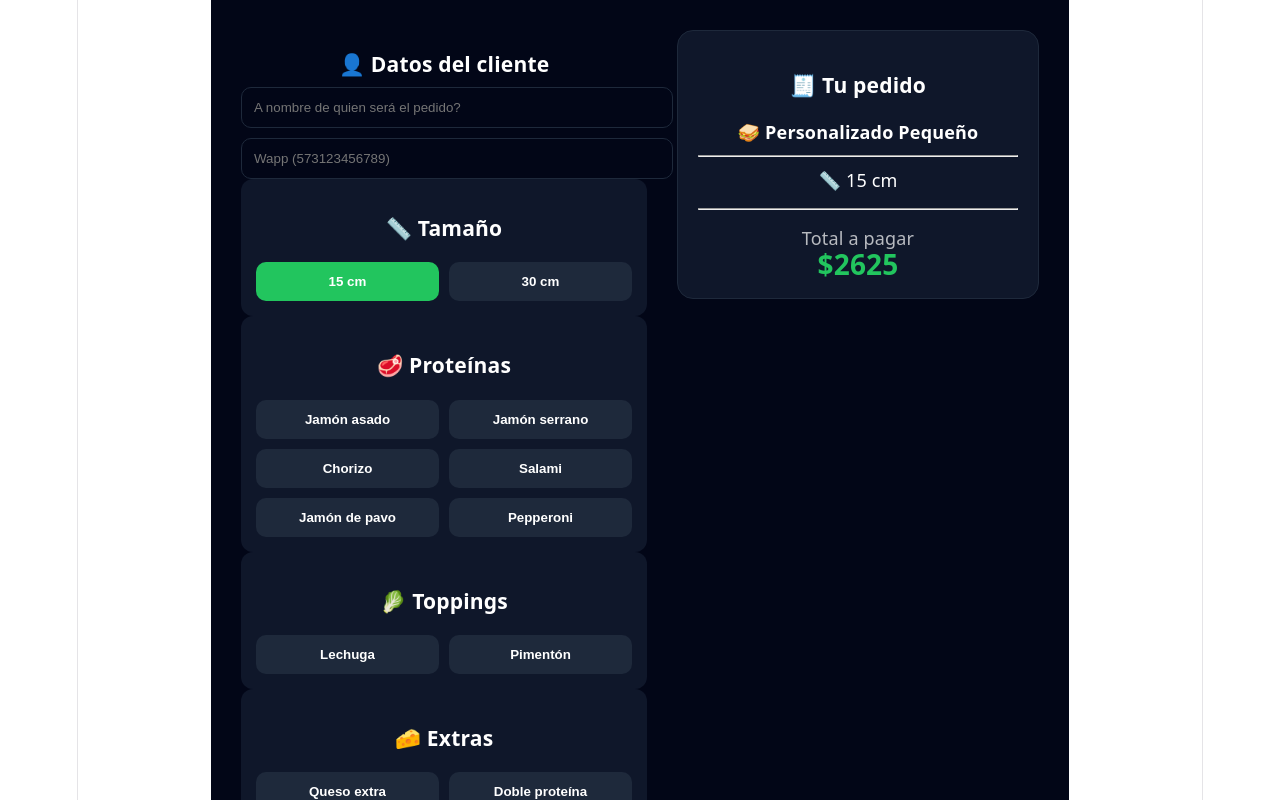
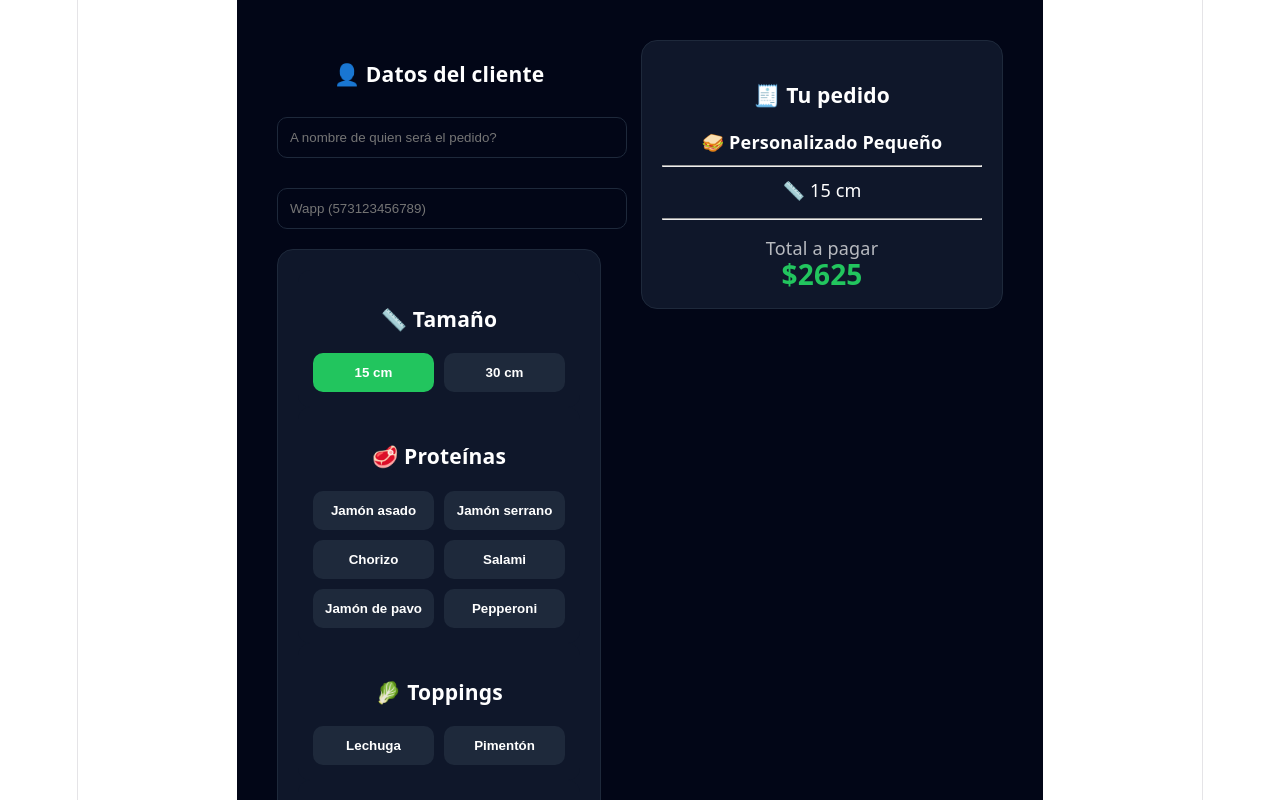
Before and after one commit to palmid3v/sandwich-app, a React (Vite) app: page /order in a window 1280 px wide. Shown: the top 800 px of the page. Built offline with nearby package versions, Linux system fonts and the light colour scheme.

Commit message:
order page looking better

```diff
--- a/src/pages/OrderPage.jsx
+++ b/src/pages/OrderPage.jsx
@@ -108,8 +108,8 @@ export default function OrderPage() {
   return (
         <div style={{
           display: "flex",
-            gap: 30,
-            padding: 30,
+          gap: 40,
+          padding: 40,
           background: "#020617",
           color: "white",
           minHeight: "100vh",
@@ -117,7 +117,12 @@ export default function OrderPage() {
           margin: "0 auto"
         }}>
       {/* 🧾 FORMULARIO */}
-      <div style={{ flex: 1 }}>
+      <div style={{
+            flex: 1,
+            display: "flex",
+            flexDirection: "column",
+            gap: 20
+          }}>
         <h3 style={{ marginBottom: 10 }}>👤 Datos del cliente</h3>
         <input
           placeholder="A nombre de quien será el pedido?"
@@ -147,6 +152,12 @@ export default function OrderPage() {
             color: "white"
           }}
         />
+          <div style={{
+            background: "#0f172a",
+            padding: 20,
+            borderRadius: 16,
+            border: "1px solid #1e293b"
+          }}>
 
         <Category
           title="📏 Tamaño"
@@ -179,7 +190,7 @@ export default function OrderPage() {
           setSelected={setExtras}
           toggle={toggleItem}
         />
-
+            </div>
         <button
           onClick={handleOrder}
           style={{
```
Lines whose indentation alone changed are shown as unchanged.
